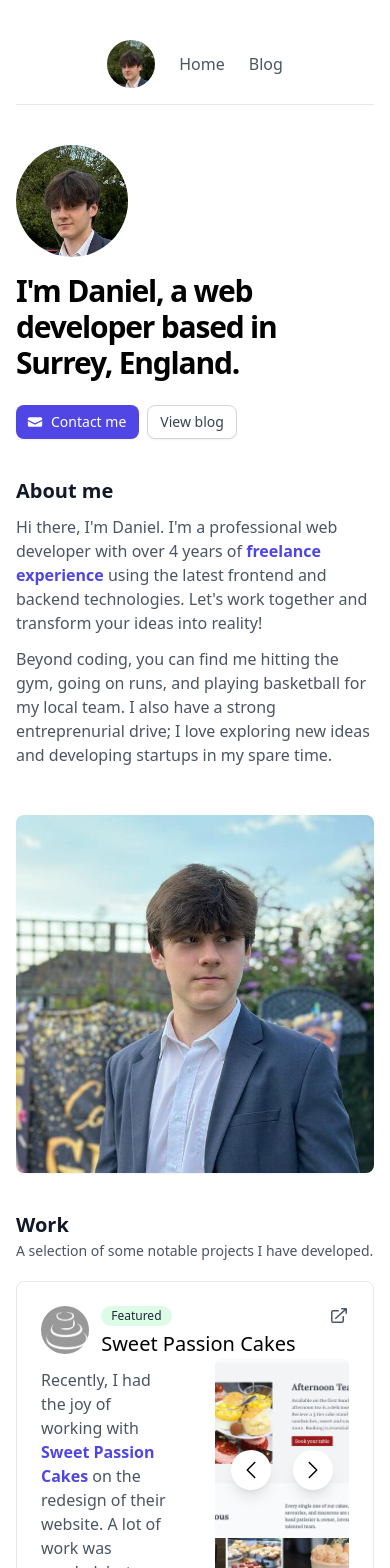
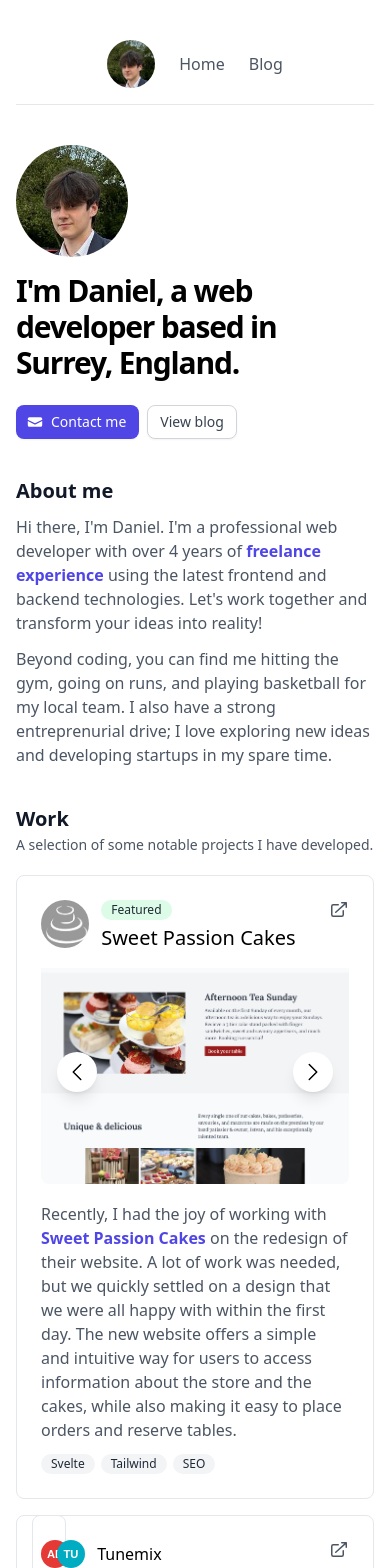
Before and after one commit to othema/portfolio2, a SvelteKit app: page / in a window 390 px wide. Shown: the top 1568 px of the page. Built offline with nearby package versions, Linux system fonts and the light colour scheme; a web font is replaced by a local one.

Commit message:
fix: make featured project responsive

```diff
--- a/src/app.html
+++ b/src/app.html
@@ -7,7 +7,6 @@
       window.dataLayer = window.dataLayer || [];
       function gtag(){dataLayer.push(arguments);}
       gtag('js', new Date());
-
       gtag('config', 'G-1RZRC4S2BM');
     </script>
 
--- a/src/routes/+layout.svelte
+++ b/src/routes/+layout.svelte
@@ -1,7 +1,7 @@
 <script>
   import "../app.css";
   import { fly } from "svelte/transition";
-  import { page } from '$app/stores'
+  import { page } from '$app/stores';
 
   export let data;
 </script>
--- a/src/routes/+page.svelte
+++ b/src/routes/+page.svelte
@@ -44,7 +44,7 @@ import Divider from "../components/divider.svelte";
       <!-- In my free time, I like to go to the gym, develop startups, and play basketball for my local team. -->
     </p>
   </div>
-  <img class="sm:w-72 sm:h-72 rounded-lg shadow-sm" src="/img/me_large3.jpg" alt="A portrait of me" />
+  <img class="hidden sm:block sm:w-72 sm:h-72 rounded-lg shadow-sm" src="/img/me_large3.jpg" alt="A portrait of me" />
 </section>
 
 <Divider title="Work">
@@ -66,7 +66,7 @@ import Divider from "../components/divider.svelte";
       </svg>
     </a>
 
-    <div class="grid grid-cols-2 gap-10">
+    <div class="grid sm:grid-cols-2 gap-2 sm:gap-10">
       <div>
         <p class="mt-2.5 text-gray-600 text-base">Recently, I had the joy of working with <Link target="_blank" href="http://sweetpassioncakes.co.uk">Sweet Passion Cakes</Link> on the redesign of their website. A lot of work was needed, but we quickly settled on a design that we were all happy with within the first day. The new website offers a simple and intuitive way for users to access information about the store and the cakes, while also making it easy to place orders and reserve tables.</p>
         <div class="mt-3 flex gap-1.5">
@@ -75,7 +75,7 @@ import Divider from "../components/divider.svelte";
           {/each}
         </div>
       </div>
-      <Carousel class="h-56 w-full rounded-lg" length={8} autoScroll={4}>
+      <Carousel class="h-56 w-full rounded-lg order-first sm:order-last mt-2 sm:mt-0" length={8} autoScroll={4}>
         <img src="/img/sweet-passion-cakes/1.png" class="w-full h-full object-cover" />
         <img src="/img/sweet-passion-cakes/2.png" class="w-full h-full object-cover" />
         <img src="/img/sweet-passion-cakes/3.png" class="w-full h-full object-cover" />
```
